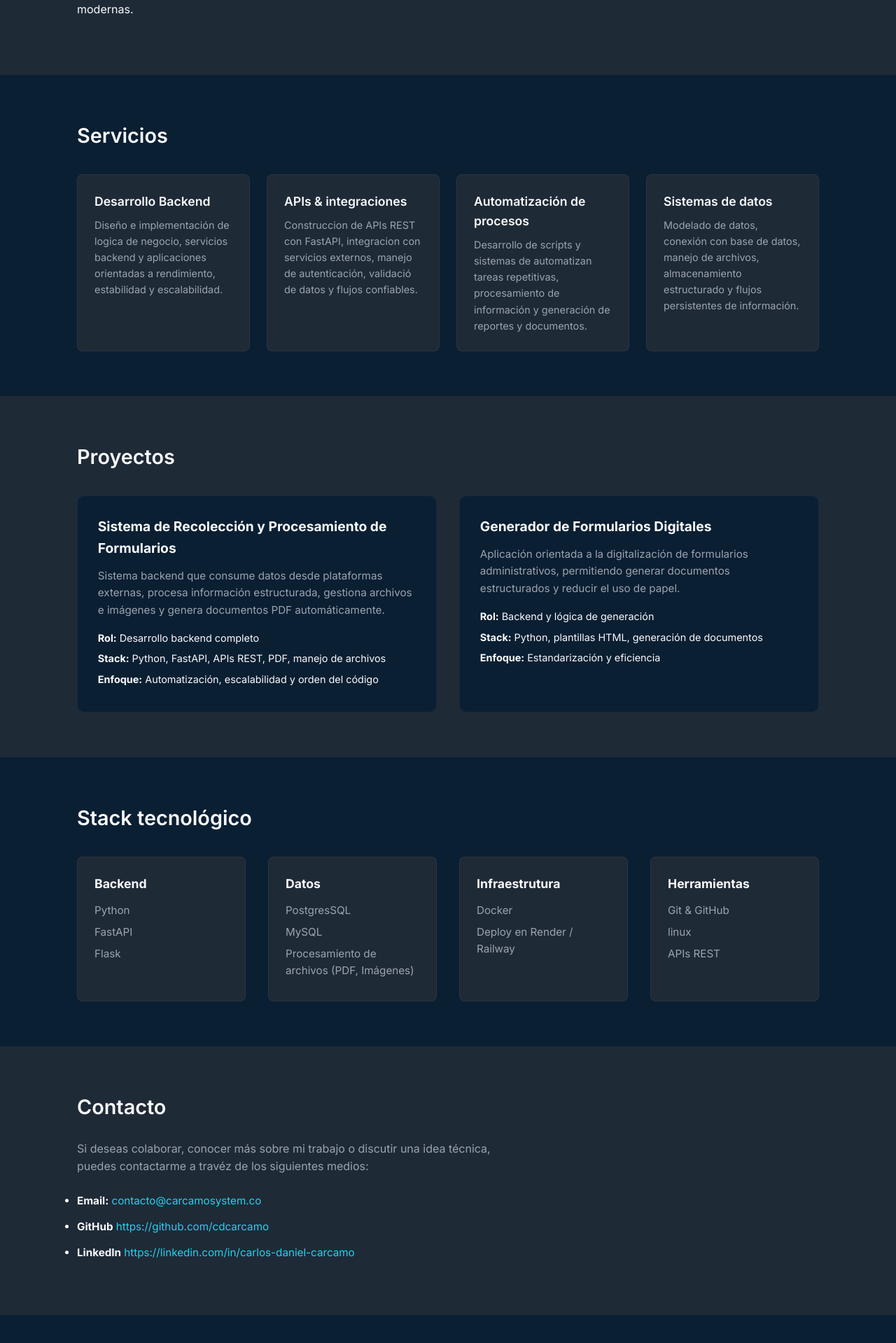
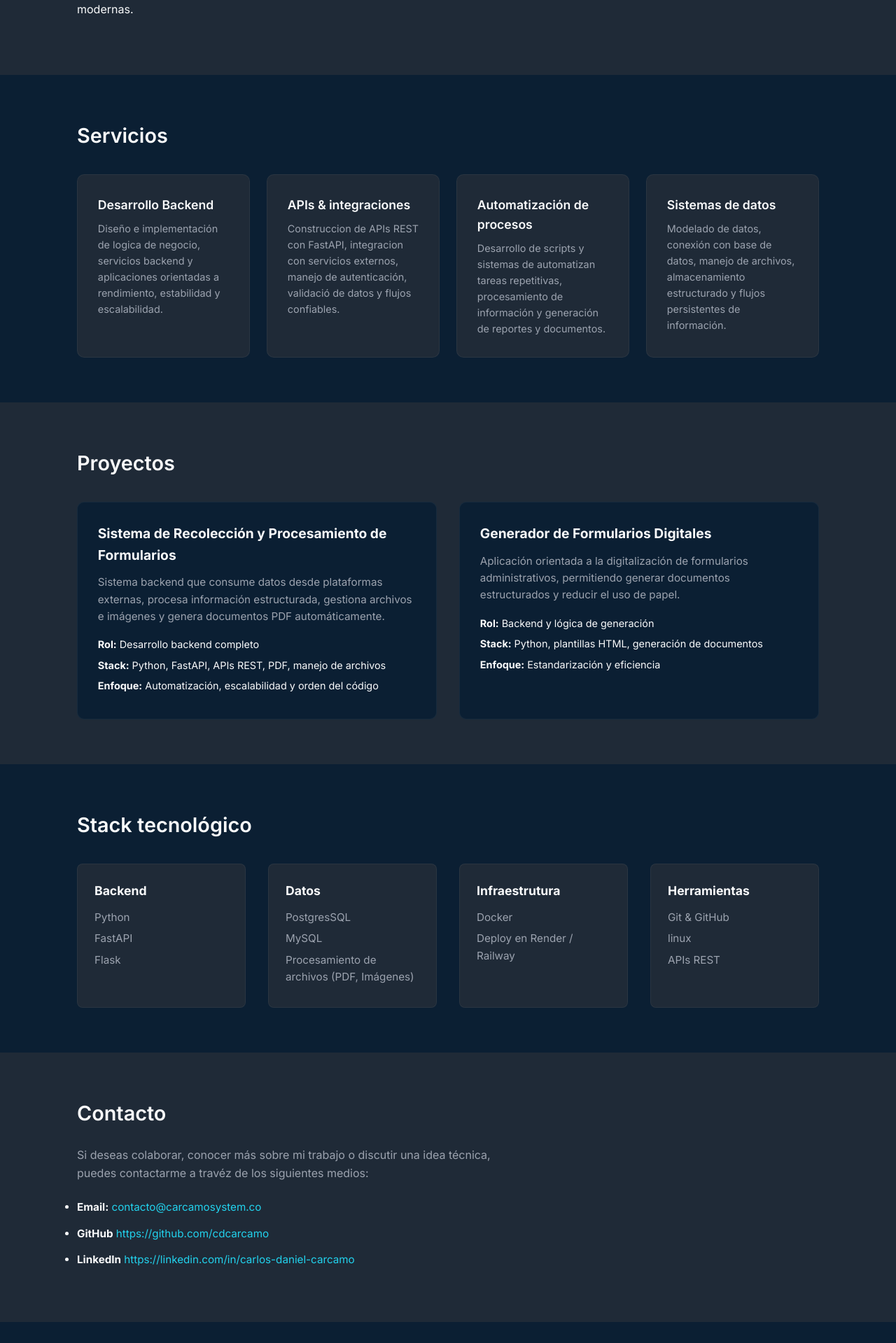
Before and after one commit to cdcarcamo/portafolio, a FastAPI app: page / in a window 1280 px wide. Shown: the part 806-2725 px from the top of the page at 70% size. Run offline with FastAPI, Linux system fonts and the light colour scheme.

Commit message:
Se realizan cambios de estilos en todos los card del index como en el stack respecto al hover implementado

```diff
--- a/app/static/css/styles.css
+++ b/app/static/css/styles.css
@@ -25,7 +25,8 @@
    ========================= */
 
 html, body {
-    height: 100%; /*obliga al documento a usar todo el alto*/
+    min-height: 100vh; /*obliga al documento a usar todo el alto*/
+    scroll-behavior: smooth;
 }
 
 body {
@@ -83,6 +84,14 @@ body {
     padding: 4rem 0;
     flex: 1; /*Esto empuja el footer hacia abajo*/
 }
+
+/* =========================
+    SECTION
+   ========================= */
+section {
+    scroll-margin-top: 80px;
+}
+
 
 /* =========================
     HERO
@@ -179,10 +188,10 @@ about.text {
 
 .services-card {
     background-color: var(--color-secondary);
-    padding: 1.5rem;
-    border-radius: 8px;
+    padding: 1.8rem;
+    border-radius: 10px;
     border: 1px solid rgba(255, 255, 255, 0.05);
-    transition: transform 02.s ease, border-color 02.s ease;
+    transition: transform 0.2s ease, box-shadow 0.2s ease;
 }
 
 .services-card h4 {
@@ -197,8 +206,9 @@ about.text {
 }
 
 .services-card:hover {
-    transform: translateY((-4px));
+    transform: translateY(-4px);
     border-color: var(--color-accent);
+    box-shadow: 0 10px 30px rgba(0, 0, 0, 0.25);
 }
 
 /* ==========================
@@ -226,6 +236,7 @@ about.text {
     padding: 1.8rem;
     border-radius: 10px;
     border: 1px solid rgba(255, 255, 255, 0.05);
+    transition: transform 0.2s ease, box-shadow 0.2s ease;
 }
 
 .project-card h4 {
@@ -253,8 +264,9 @@ about.text {
 }
 
 .project-card:hover {
-    transform: translateY((-4px));
+    transform: translateY(-4px);
     border-color: var(--color-accent);
+    box-shadow: 0 10px 30px rgba(0, 0, 0, 0.25);
 }
 
 /* ==========================
@@ -281,7 +293,7 @@ about.text {
     padding: 1.5rem;
     border-radius: 8px;
     border: 1px solid rgba(255, 255, 255, 0.05);
-    transition: transform 02.s ease, border-color 02.s ease;
+    transition: transform 0.2s ease, box-shadow 0.2s ease;
 }
 
 .stack-group h4 {
@@ -300,8 +312,9 @@ about.text {
 }
 
 .stack-group:hover {
-    transform: translateY((-4px));
+    transform: translateX(-4px);
     border-color: var(--color-accent);
+    box-shadow: 0 10px 30px rgba(0, 0, 0, 0.25);
 }
 
 /* =========================
```
